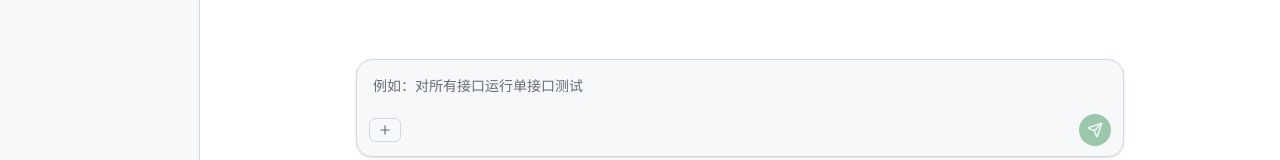
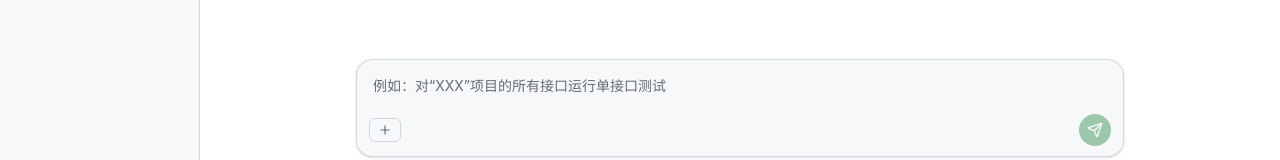
Before and after one commit to cmrhyq/LLMTestAgent, a React (Vite) app in the folder frontend/: page /workflows/run in a window 1280 px wide. Shown: the part 571-731 px from the top of the page. Built offline with nearby package versions, Linux system fonts and the light colour scheme.

Commit message:
删除多于文字

```diff
--- a/frontend/src/pages/workflow-run.tsx
+++ b/frontend/src/pages/workflow-run.tsx
@@ -115,7 +115,7 @@ export default function WorkflowRunPage() {
               value={instruction}
               onChange={handleInstructionChange}
               onKeyDown={handleKeyDown}
-              placeholder="例如：对所有接口运行单接口测试"
+              placeholder="例如：对“XXX”项目的所有接口运行单接口测试"
               rows={1}
               disabled={isPending}
               className="max-h-40 w-full resize-none bg-transparent px-1 py-1.5 text-sm text-foreground placeholder:text-muted-foreground focus:outline-none disabled:opacity-60"
```
